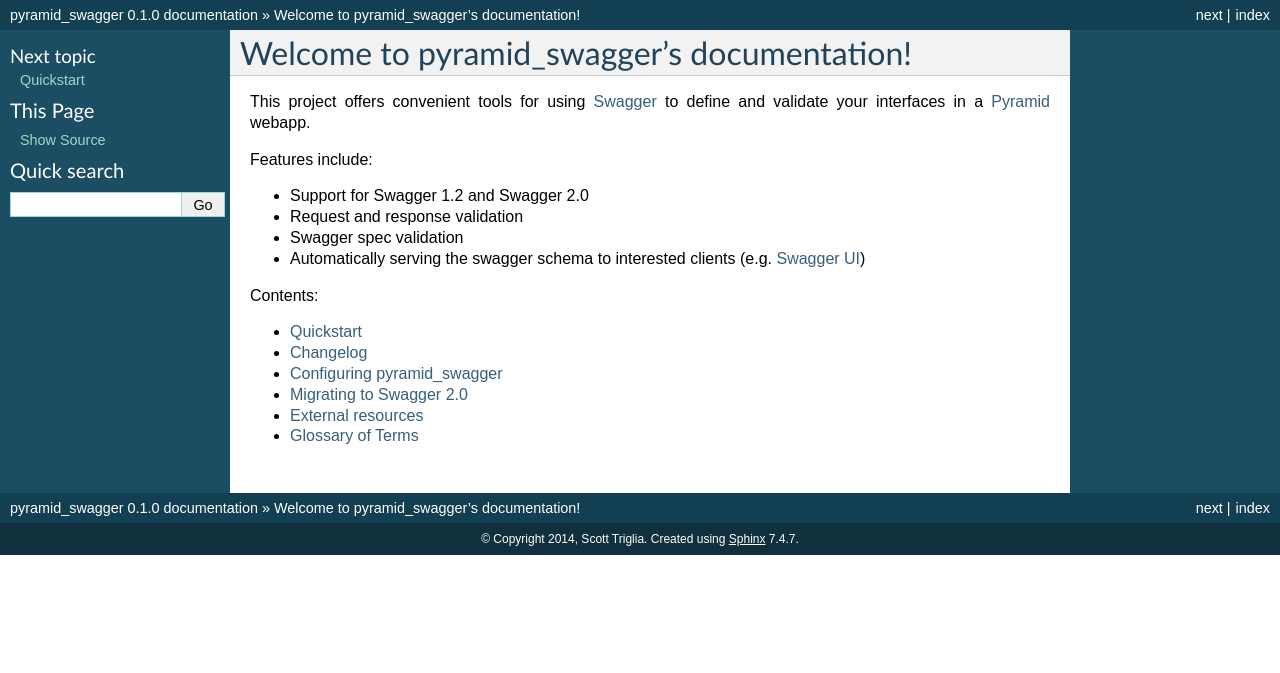
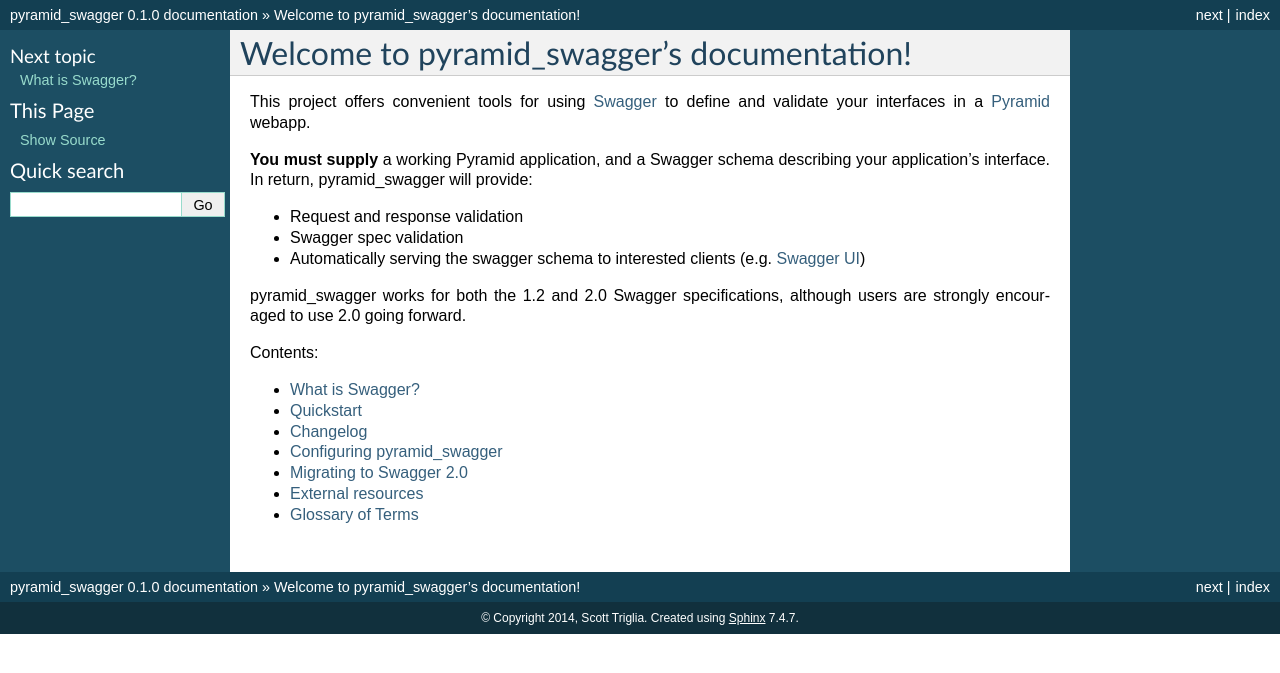
Before and after one commit to Yelp/pyramid_swagger, a Sphinx documentation site: the page built from docs/index.rst, in a window 1280 px wide. Shown: the top 673 px of the page. Built offline with Sphinx 7.4.7, drawn with Linux system fonts in a browser that asks for light colours.

Commit message:
Add WhatIsSwagger page; tweak docs splash page

```diff
--- a/docs/index.rst
+++ b/docs/index.rst
@@ -9,9 +9,7 @@
 This project offers convenient tools for using `Swagger <https://helloreverb.com/developers/swagger>`_ to define and validate
 your interfaces in a `Pyramid <http://www.pylonsproject.org/>`_ webapp.
 
-Features include:
-
-* Support for Swagger 1.2 and Swagger 2.0
+**You must supply** a working Pyramid application, and a Swagger schema describing your application's interface. In return, pyramid_swagger will provide:
 
 * Request and response validation
 
@@ -19,12 +17,14 @@
 
 * Automatically serving the swagger schema to interested clients (e.g. `Swagger UI <https://github.com/swagger-api/swagger-ui>`_)
 
+pyramid_swagger works for both the 1.2 and 2.0 Swagger specifications, although users are strongly encouraged to use 2.0 going forward.
 
 Contents:
 
 .. toctree::
    :maxdepth: 1
 
+   what_is_swagger
    quickstart
    changelog
    configuration
```
Also changed, not shown: docs/what_is_swagger.rst (added, +11 -0 lines).
